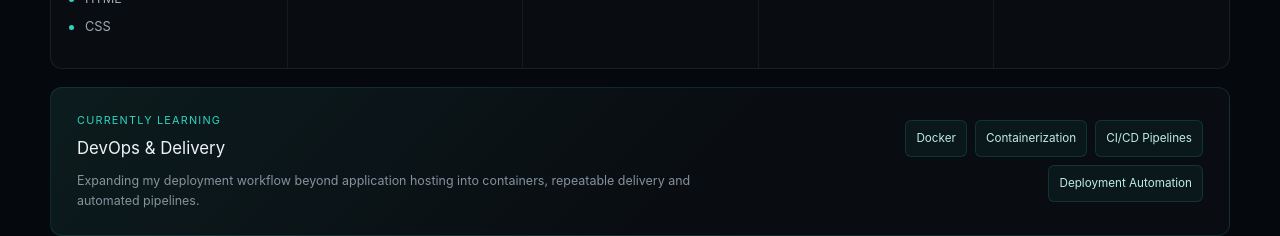
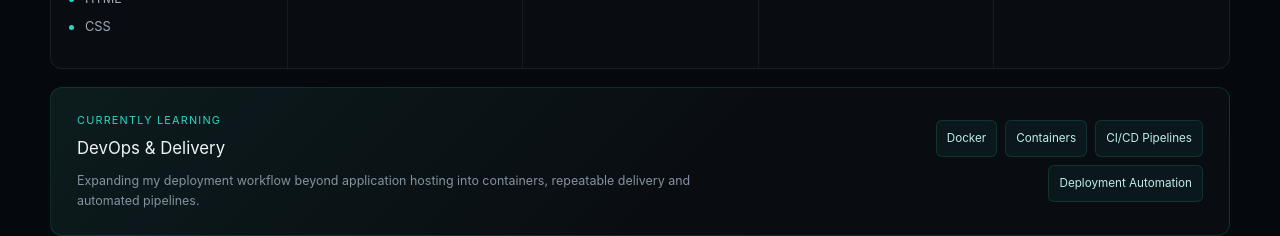
Before and after one commit to keketsoleu25/recruiter-magnet, a Vue app: page / in a window 1280 px wide. Shown: the part 2180-2416 px from the top of the page. Built offline with nearby package versions, Linux system fonts and the light colour scheme; the HTML template or start-up script is replaced by a standard one.

Commit message:
chore: refine learning stack labels

```diff
--- a/src/components/SkillsSection.vue
+++ b/src/components/SkillsSection.vue
@@ -35,7 +35,7 @@ const skillGroups: SkillGroup[] = [
 
 const learningStack = [
   'Docker',
-  'Containerization',
+  'Containers',
   'CI/CD Pipelines',
   'Deployment Automation',
 ]
```
